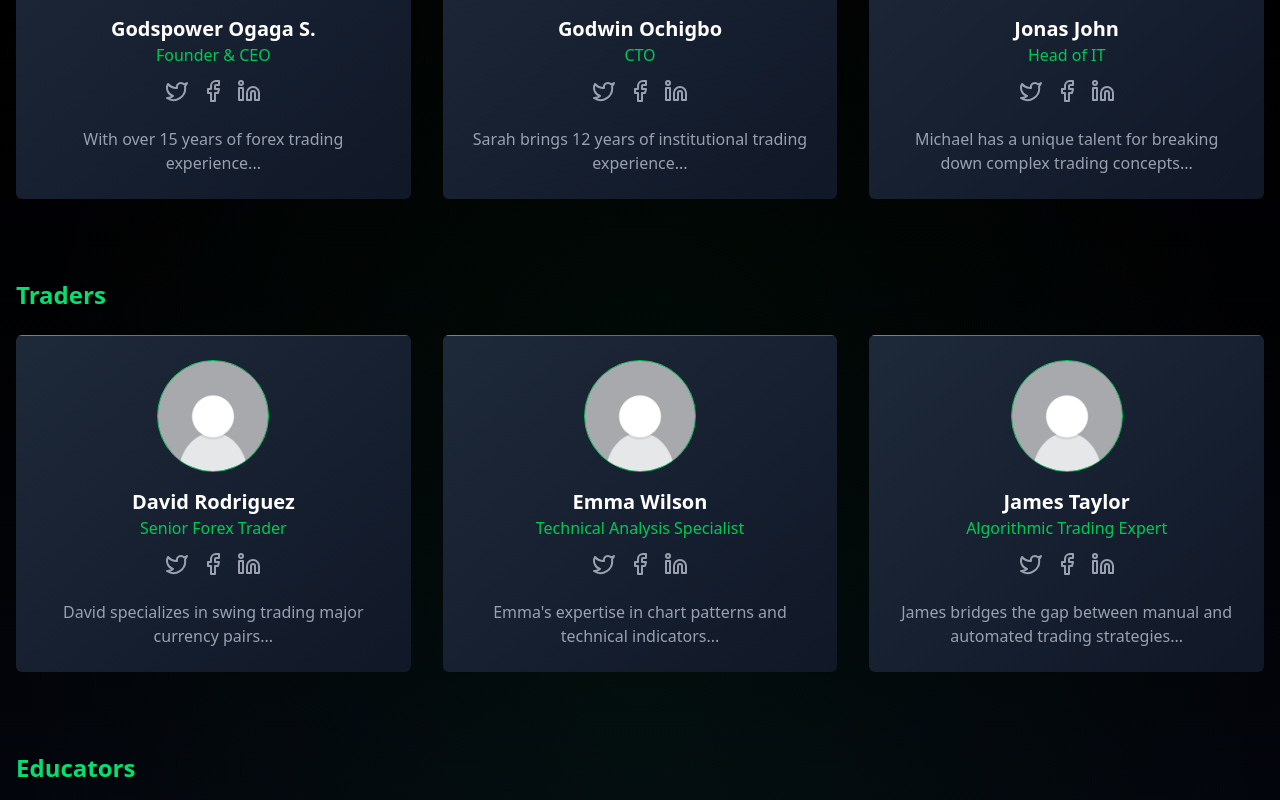
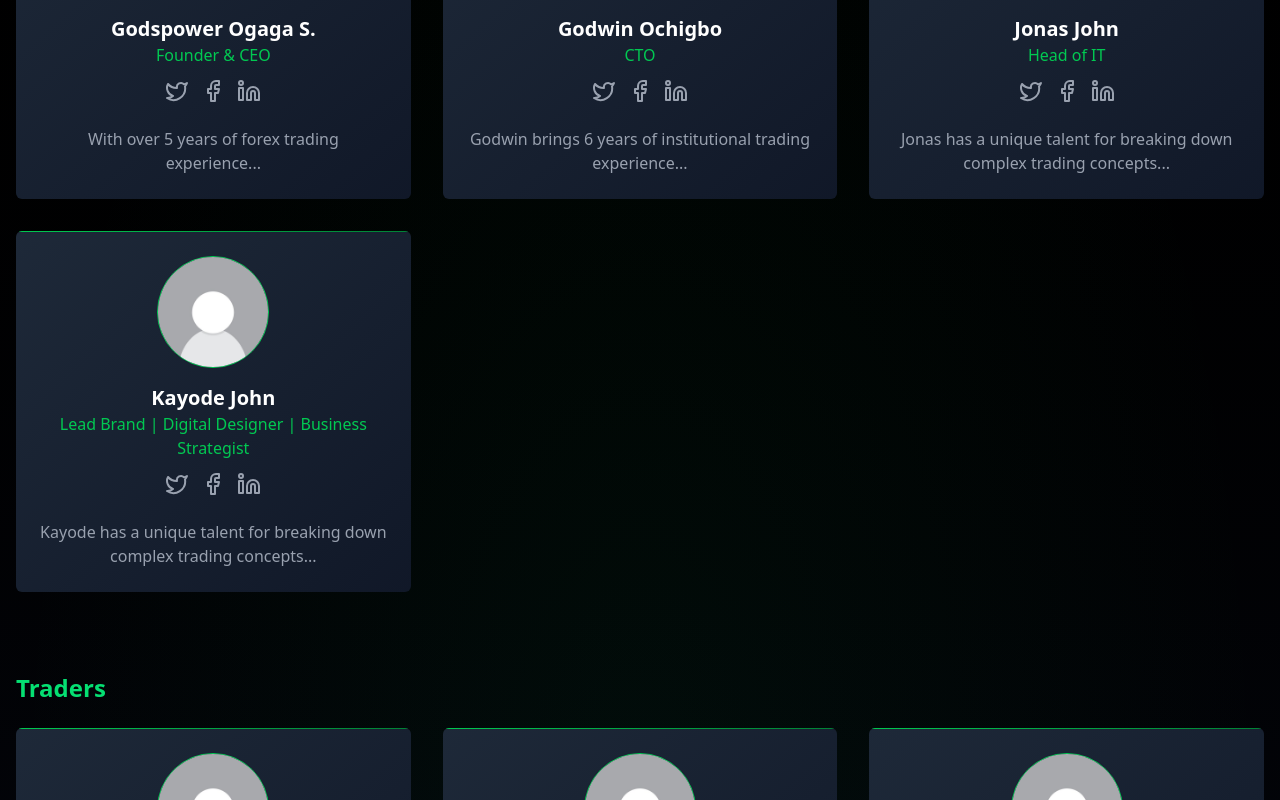
Before and after one commit to thejonasjon/gsmilefx-app, a React (Vite) app: page /team in a window 1280 px wide. Shown: the part 1220-2020 px from the top of the page. Built offline with nearby package versions, Linux system fonts and the light colour scheme.

Commit message:
copy update, code refactor

```diff
--- a/src/components/about/a-hero.jsx
+++ b/src/components/about/a-hero.jsx
@@ -48,7 +48,7 @@ export default function AboutHero() {
           transition={{ duration: 0.5, delay: 0.2 }}
           className="text-xl text-gray-400 text-center max-w-2xl mb-10"
         >
-          Since 2015, GsmileFX has been on a mission to empower traders with the knowledge, strategies, and mentorship
+          Since 2020, GsmileFX has been on a mission to empower traders with the knowledge, strategies, and mentorship
           needed to succeed in the volatile world of forex trading.
         </motion.p>
       </div>
--- a/src/components/contact.jsx
+++ b/src/components/contact.jsx
@@ -119,7 +119,8 @@ export default function Contact() {
               </div>
               <div>
                 <h3 className="text-xl font-bold text-white mb-2">Call Us</h3>
-                <p className="text-gray-400">+234 7038250033</p>
+                <p className="text-gray-400">+234 703 825 0033</p>
+                <p className="text-gray-400">+234 704 064 5831</p>
               </div>
             </div>
 
--- a/src/components/footer.jsx
+++ b/src/components/footer.jsx
@@ -128,7 +128,8 @@ export default function Footer() {
               <li className="text-gray-400">47, Babalola Street,</li>
               <li className="text-gray-400">Lagos, Nigeria 100211</li>
               <li className="text-gray-400">info@gsmilefx.com</li>
-              <li className="text-gray-400">+234 7038250033</li>
+              <li className="text-gray-400">+234 703 825 0033</li>
+              <li className="text-gray-400">+234 704 064 5831</li>
             </ul>
           </div>
         </div>
--- a/src/components/team/members.jsx
+++ b/src/components/team/members.jsx
@@ -9,21 +9,28 @@ export default function TeamMembers() {
       {
         name: "Godspower Ogaga S.",
         role: "Founder & CEO",
-        bio: "With over 15 years of forex trading experience...",
+        bio: "With over 5 years of forex trading experience...",
         image: "",
         social: { twitter: "#", facebook: "#", linkedin: "#" },
       },
       {
         name: "Godwin Ochigbo",
         role: "CTO",
-        bio: "Sarah brings 12 years of institutional trading experience...",
+        bio: "Godwin brings 6 years of institutional trading experience...",
         image: "",
         social: { twitter: "#", facebook: "#", linkedin: "#" },
       },
       {
         name: "Jonas John",
         role: "Head of IT",
-        bio: "Michael has a unique talent for breaking down complex trading concepts...",
+        bio: "Jonas has a unique talent for breaking down complex trading concepts...",
+        image: "",
+        social: { twitter: "#", facebook: "#", linkedin: "#" },
+      },
+      {
+        name: "Kayode John",
+        role: "Lead Brand | Digital Designer | Business Strategist",
+        bio: "Kayode has a unique talent for breaking down complex trading concepts...",
         image: "",
         social: { twitter: "#", facebook: "#", linkedin: "#" },
       },
@@ -168,7 +175,7 @@ export default function TeamMembers() {
                           <img src={member.image || profilePhotoPlacholder} alt={member.name} className="w-full h-full object-cover" />
                         </div>
                         <h3 className="text-xl font-bold text-white">{member.name}</h3>
-                        <p className="text-green-500">{member.role}</p>
+                        <p className="text-center text-green-500">{member.role}</p>
                         <div className="flex space-x-3 mt-3">
                           <a href={member.social.twitter} className="text-gray-400 hover:text-green-500 transition-colors">
                             <Twitter />
```
